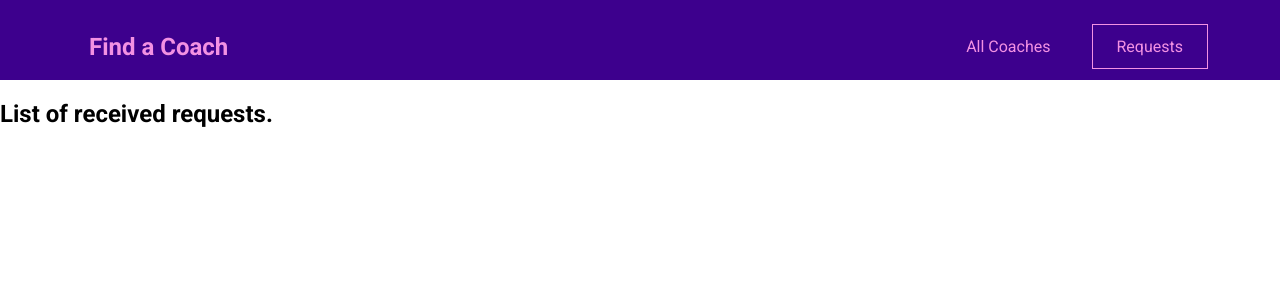
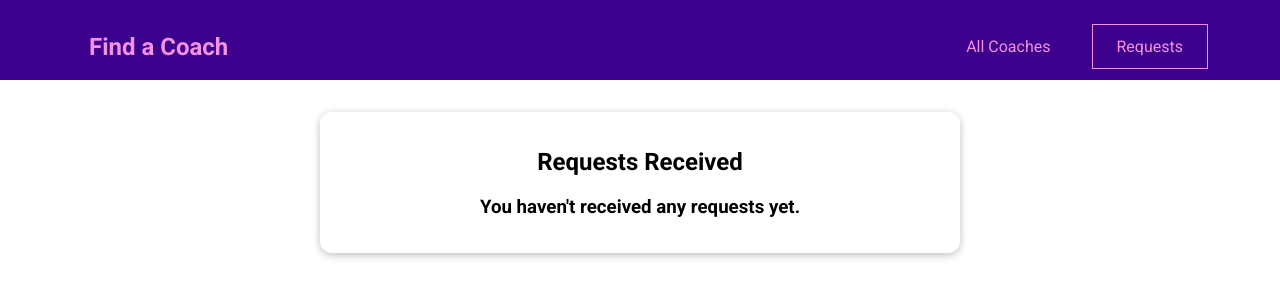
Before and after one commit to AlexL70/vue-the-complete-guide, a Vue app in the folder l235-find-coach/: page /requests in a window 1280 px wide. Shown: the top 300 px of the page. Built offline with nearby package versions, Linux system fonts and the light colour scheme.

Commit message:
249. Outputting Incoming Requests (Messages)

```diff
--- /dev/null
+++ b/l235-find-coach/src/components/requests/RequestItem.vue
@@ -0,0 +1,47 @@
+<template>
+    <li>
+        <div><a :href="emailLink">Reply: {{ req.email }}</a></div>
+    </li>
+    <p>{{ req.message }}</p>
+</template>
+
+<script lang="ts">
+import { defineComponent, type PropType } from "vue";
+import type { MessageToCoach } from "@/types/dto";
+export default defineComponent({
+    props: {
+        req: {
+            type: Object as PropType<MessageToCoach>,
+            required: true,
+        },
+    },
+    computed: {
+        emailLink(): string {
+            return `mailto: ${this.req.email}`;
+        },
+    }
+});
+</script>
+
+<style scoped>
+li {
+    margin: 1rem 0;
+    border: 1px solid #ccc;
+    padding: 1rem;
+}
+
+a {
+    color: #3d008d;
+    text-decoration: none;
+    font-weight: bold;
+}
+
+a:hover,
+a:active {
+    color: #8d007a;
+}
+
+p {
+    margin: 0.5rem 0 0 0;
+}
+</style>
--- a/l235-find-coach/src/pages/requests/RequestsReceived.vue
+++ b/l235-find-coach/src/pages/requests/RequestsReceived.vue
@@ -1,3 +1,52 @@
 <template>
-    <h2>List of received requests.</h2>
+    <section>
+        <base-card>
+            <header>
+                <h2>Requests Received</h2>
+            </header>
+            <ul v-if="hasRequests">
+                <request-item v-for="r in receivedRequests" :req="r" :key="r.id"></request-item>
+            </ul>
+            <h3 v-else>You haven't received any requests yet.</h3>
+        </base-card>
+    </section>
 </template>
+
+<script lang="ts">
+import { defineComponent } from "vue";
+import { mapStores } from "pinia";
+import messagesStore from "@/store/requests";
+import RequestItem from "@/components/requests/RequestItem.vue";
+import type { MessageToCoach } from "@/types/dto/index";
+export default defineComponent({
+    components: {
+        RequestItem,
+    },
+    computed: {
+        ...mapStores(messagesStore),
+        receivedRequests(): MessageToCoach[] {
+            return this.messagesStore.getRequests;
+        },
+        hasRequests(): boolean {
+            return this.messagesStore.hasRequests;
+        }
+    },
+});
+</script>
+
+<style scoped>
+header {
+    text-align: center;
+}
+
+ul {
+    list-style: none;
+    margin: 2rem auto;
+    padding: 0;
+    max-width: 30rem;
+}
+
+h3 {
+    text-align: center;
+}
+</style>
--- a/l235-find-coach/src/store/requests.ts
+++ b/l235-find-coach/src/store/requests.ts
@@ -5,6 +5,14 @@ const messagesStore = defineStore("messages", {
   state: () => ({
     requests: [] as MessageToCoach[],
   }),
+  getters: {
+    getRequests(state): MessageToCoach[] {
+      return state.requests;
+    },
+    hasRequests(state): boolean {
+      return state.requests && state.requests.length > 0;
+    },
+  },
   actions: {
     addRequest(message: MessageToCoach): void {
       message.id = crypto.randomUUID();
```
